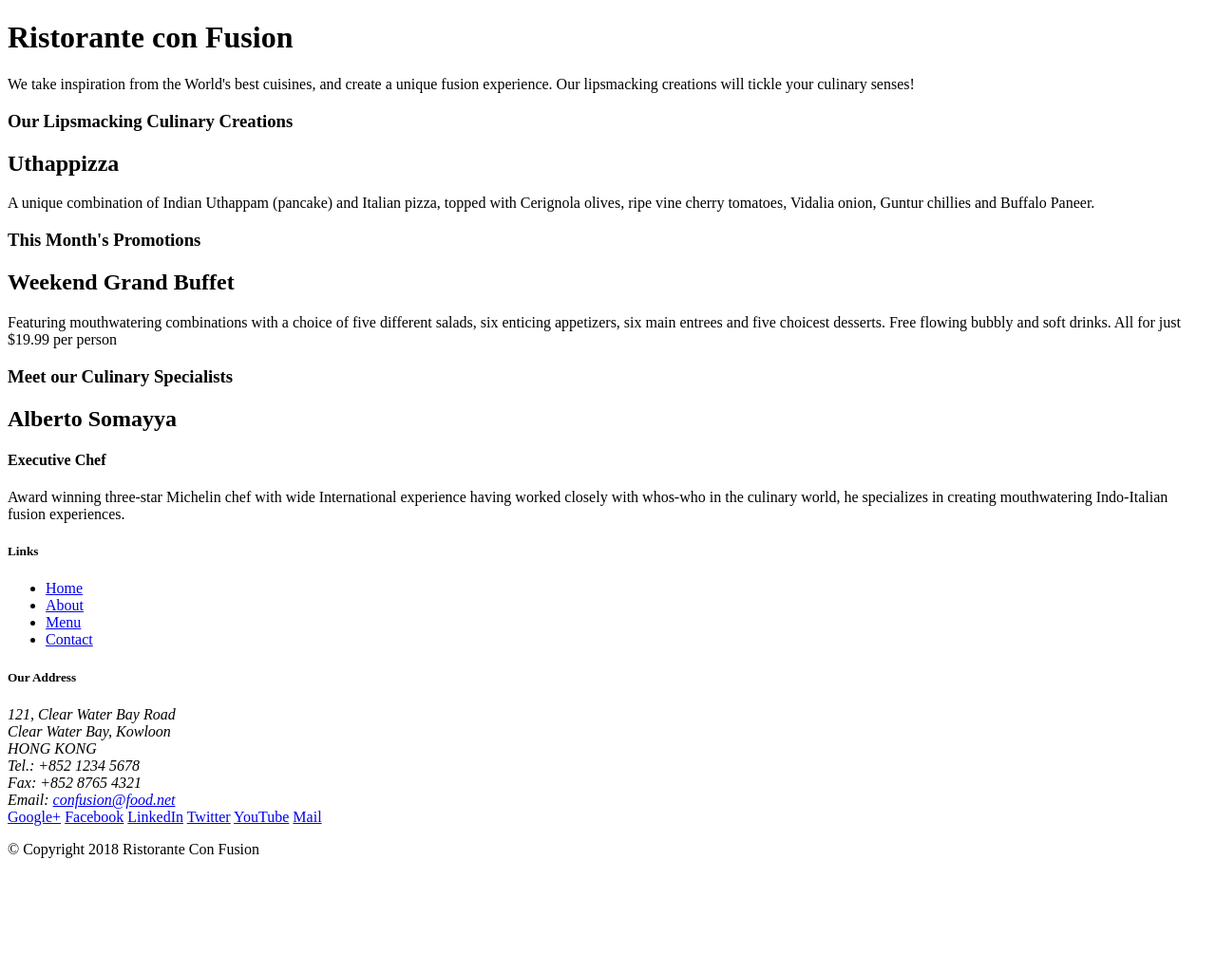
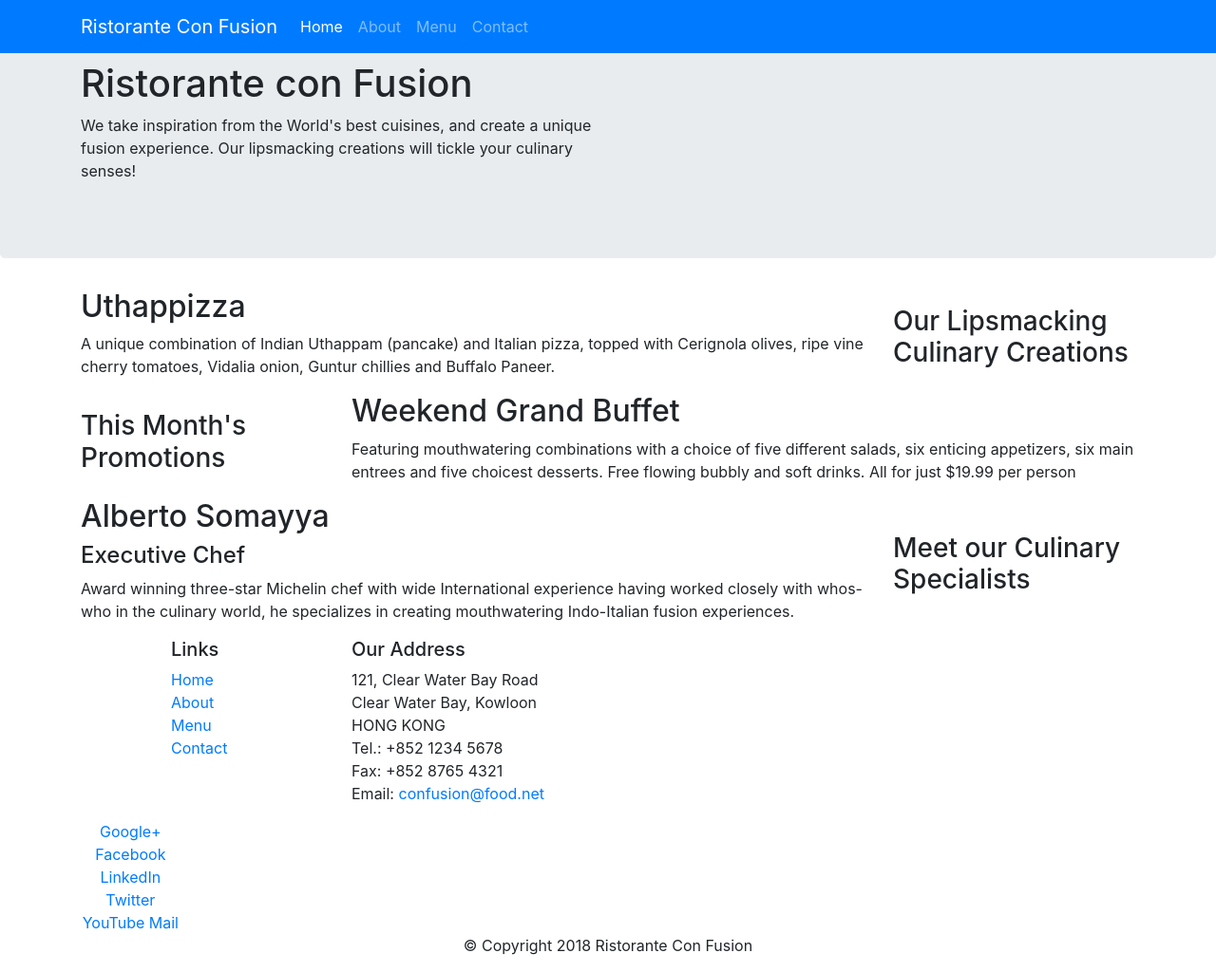
Before and after one commit to jsparadacelis/Homeworks_Bootstrap, a website: page index.html in a window 1280 px wide. Shown: the whole page at 95% size. Before the commit the page ends 920 px from the top, so only its background shows below. Drawn offline with nearby package versions, Linux system fonts and the light colour scheme.

Commit message:
Adding a Navigation Bar

```diff
--- a/index.html
+++ b/index.html
@@ -2,51 +2,77 @@
 <html lang="en">
 
 <head>
+    <!-- Required meta tags always come first -->
+    <meta charset="utf-8">
+    <meta name="viewport" content="width=device-width, initial-scale=1, shrink-to-fit=no">
+    <meta http-equiv="x-ua-compatible" content="ie=edge">
+
+    <!-- Bootstrap CSS -->
+    <link rel="stylesheet" href="node_modules/bootstrap/dist/css/bootstrap.min.css">
+    <link rel="stylesheet" href="node_modules/font-awesome/css/font-awesome.min.css">
+    <link rel="stylesheet" href="node_modules/bootstrap-social/bootstrap-social.css">
+    <link rel="stylesheet" href="css/styles.css">
     <title>Ristorante Con Fusion</title>
 </head>
 
 <body>
+  <nav class="navbar navbar-dark navbar-expand-sm bg-primary fixed-top">
+       <div class="container">
+         <button class="navbar-toggler" type="button" data-toggle="collapse" data-target="#Navbar">
+                        <span class="navbar-toggler-icon"></span>
+                    </button>
 
-    <header>
-        <div>
-            <div>
-                <div>
+          <a class="navbar-brand" href="#">Ristorante Con Fusion</a>
+          <div class="collapse navbar-collapse" id="Navbar">
+               <ul class="navbar-nav mr-auto">
+                   <li class="nav-item active"><a class="nav-link" href="#">Home</a></li>
+                   <li class="nav-item"><a class="nav-link" href="aboutus.html">About</a></li>
+                   <li class="nav-item"><a class="nav-link" href="#">Menu</a></li>
+                   <li class="nav-item"><a class="nav-link" href="#">Contact</a></li>
+               </ul>
+          </div>
+       </div>
+   </nav>
+    <header class="jumbotron">
+        <div class="container">
+            <div class="row row-header">
+                <div class="col-12 col-sm-6">
                     <h1>Ristorante con Fusion</h1>
                     <p>We take inspiration from the World's best cuisines, and create a unique fusion experience. Our lipsmacking creations will tickle your culinary senses!</p>
                 </div>
-                <div>
+                <div class="col-12 col-sm">
                 </div>
             </div>
         </div>
     </header>
 
-    <div>
-        <div>
-            <div>
+    <div class="container">
+        <div class="row row-content align-items-center">
+            <div class="col-12 col-sm-4 order-sm-last col-md-3">
                 <h3>Our Lipsmacking Culinary Creations</h3>
             </div>
-            <div>
+            <div class="col col-sm order-sm-first col-md">
                 <h2>Uthappizza</h2>
                 <p>A unique combination of Indian Uthappam (pancake) and Italian pizza, topped with Cerignola olives, ripe vine cherry tomatoes, Vidalia onion, Guntur chillies and Buffalo Paneer.</p>
             </div>
         </div>
 
 
-        <div>
-            <div>
+        <div class="row row-content align-items-center">
+            <div class="col-12 col-sm-4 col-md-3">
                 <h3>This Month's Promotions</h3>
             </div>
-            <div>
+            <div class="col col-sm col-md">
                 <h2>Weekend Grand Buffet</h2>
                 <p>Featuring mouthwatering combinations with a choice of five different salads, six enticing appetizers, six main entrees and five choicest desserts. Free flowing bubbly and soft drinks. All for just $19.99 per person </p>
             </div>
         </div>
 
-        <div>
-            <div>
+        <div class="row row-content align-items-center">
+            <div class="col-12 col-sm-4 order-sm-last col-md-3">
                 <h3>Meet our Culinary Specialists</h3>
             </div>
-            <div>
+            <div class="col col-sm order-sm-first col-md">
                 <h2>Alberto Somayya</h2>
                 <h4>Executive Chef</h4>
                 <p>Award winning three-star Michelin chef with wide International experience having worked closely with whos-who in the culinary world, he specializes in creating mouthwatering Indo-Italian fusion experiences. </p>
@@ -55,18 +81,18 @@
     </div>
 
     <footer>
-        <div>
-            <div>
-                <div>
+        <div class="container footer">
+            <div class="row">
+                <div class="col-4 offset-1 col-sm-2">
                     <h5>Links</h5>
-                    <ul>
+                    <ul class="list-unstyled">
                         <li><a href="#">Home</a></li>
                         <li><a href="#">About</a></li>
                         <li><a href="#">Menu</a></li>
                         <li><a href="#">Contact</a></li>
                     </ul>
                 </div>
-                <div>
+                <div class="col-7 col-sm-5">
                     <h5>Our Address</h5>
                     <address>
 		              121, Clear Water Bay Road<br>
@@ -78,24 +104,32 @@
 		           </address>
                 </div>
                 <div>
-                    <div>
+                    <div class="col-12 col-sm-4 align-self-center">
+                      <div class="text-center">
                         <a href="http://google.com/+">Google+</a>
                         <a href="http://www.facebook.com/profile.php?id=">Facebook</a>
                         <a href="http://www.linkedin.com/in/">LinkedIn</a>
                         <a href="http://twitter.com/">Twitter</a>
                         <a href="http://youtube.com/">YouTube</a>
                         <a href="mailto:">Mail</a>
+                      </div>
+
                     </div>
                 </div>
            </div>
-           <div>
-                <div>
+           <div class="row justify-content-center">
+                <div class="col-auto">
                     <p>© Copyright 2018 Ristorante Con Fusion</p>
                 </div>
            </div>
         </div>
     </footer>
 
+    <!-- jQuery first, then Popper.js, then Bootstrap JS. -->
+    <script src="node_modules/jquery/dist/jquery.slim.min.js"></script>
+    <script src="node_modules/popper.js/dist/umd/popper.min.js"></script>
+    <script src="node_modules/bootstrap/dist/js/bootstrap.min.js"></script>
+
 </body>
 
 </html>
```
Also changed, not shown: aboutus.html (+27 -0 lines).
